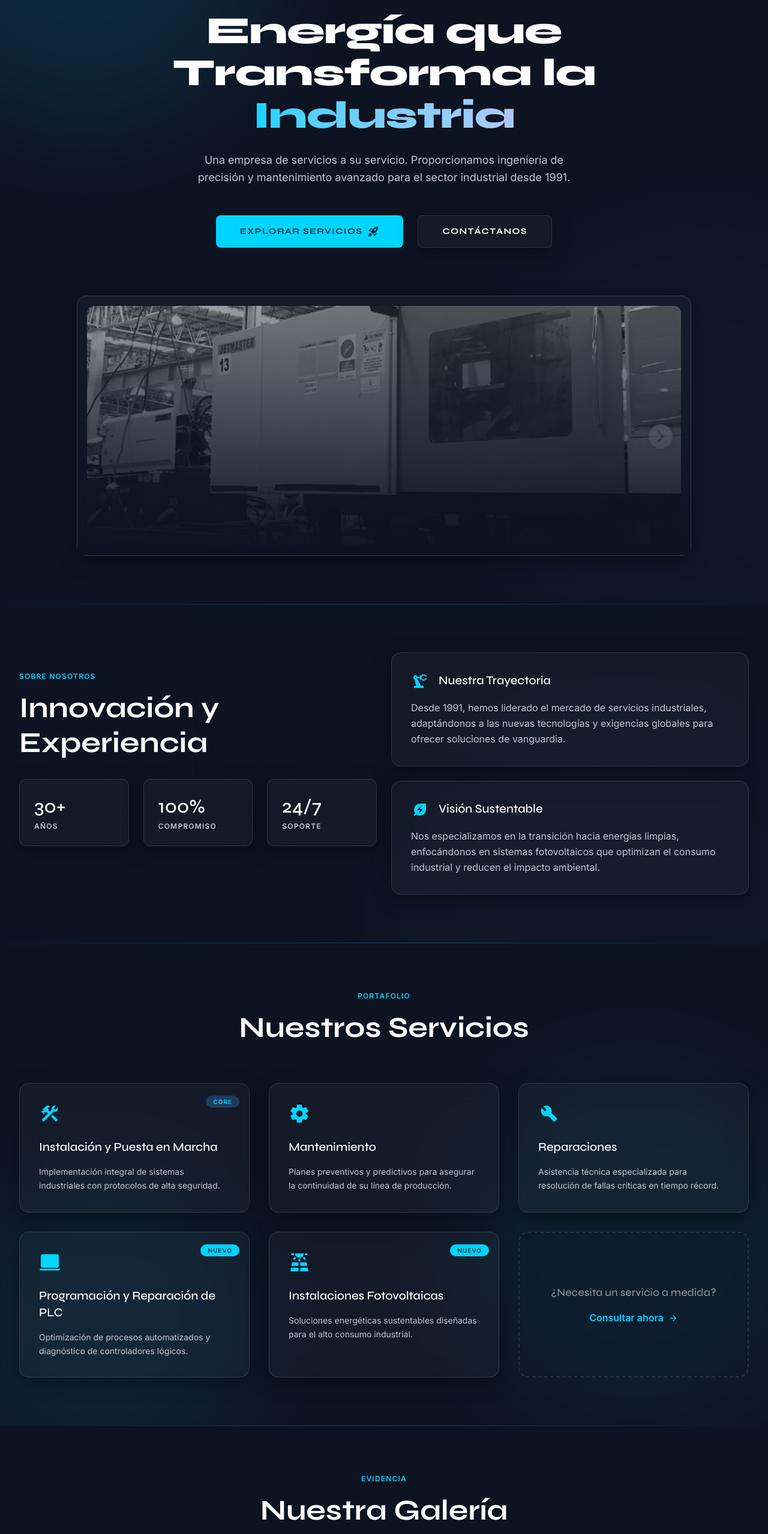
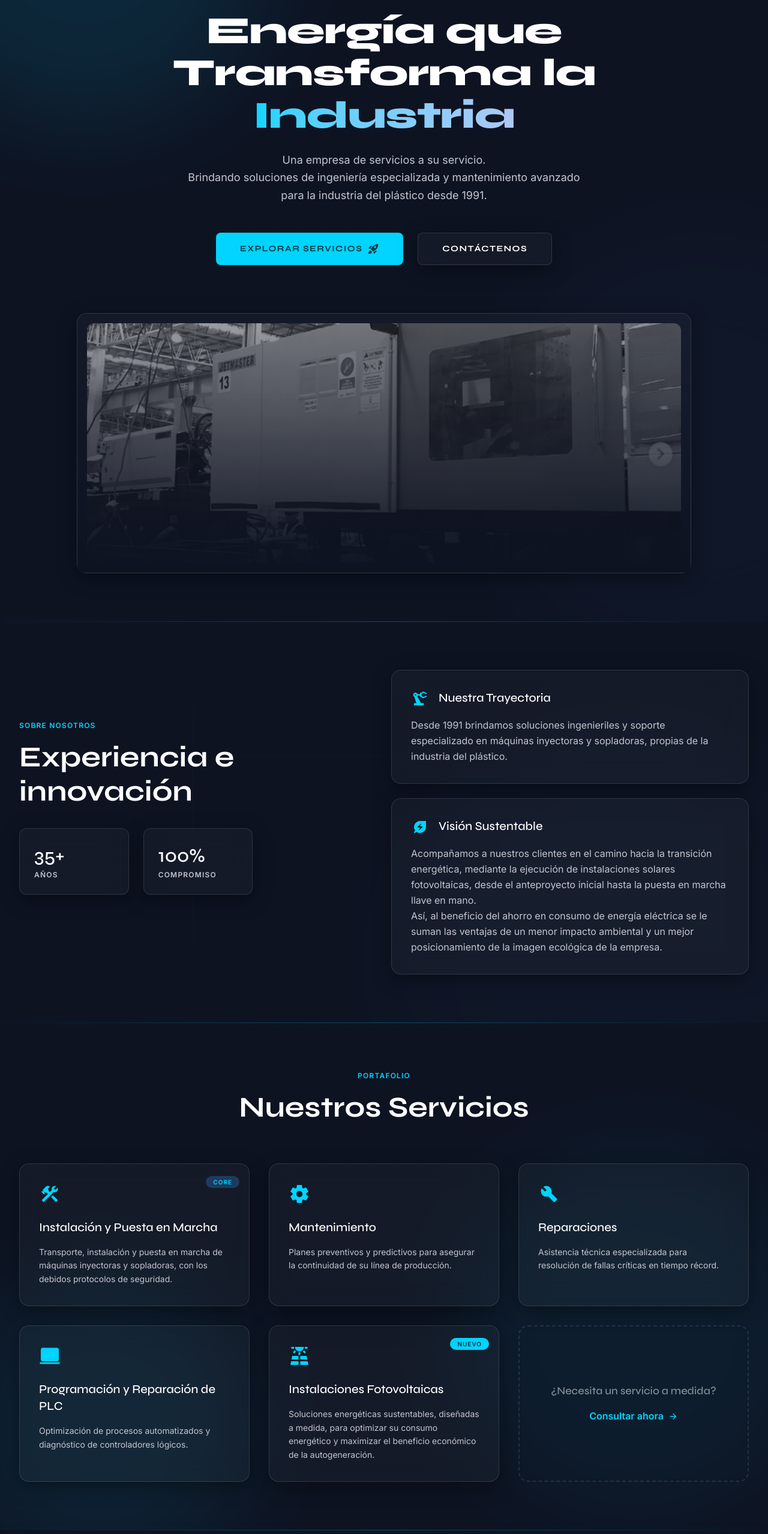
Before and after one commit to AgustinCevello/automacer, a React (Vite) app: page / in a window 1280 px wide. Shown: the part 239-2797 px from the top of the page at 60% size. Built offline with nearby package versions, Linux system fonts and the light colour scheme.

Commit message:
cambios de textos y agregado de imagen

```diff
--- a/src/components/About.jsx
+++ b/src/components/About.jsx
@@ -66,7 +66,7 @@ export default function About({ t, isDarkMode }) {
                   <Icon icon={cardIcons[i]} className="text-cyan-brand text-3xl" />
                   <h3 className={`font-[Syne] text-xl font-medium ${headingColor}`}>{card.title}</h3>
                 </div>
-                <p className="text-on-surface-variant leading-relaxed">{card.description}</p>
+                <p className="text-on-surface-variant leading-relaxed whitespace-pre-line">{card.description}</p>
               </motion.div>
             ))}
           </motion.div>
--- a/src/components/Gallery.jsx
+++ b/src/components/Gallery.jsx
@@ -1,15 +1,17 @@
 import { motion } from 'framer-motion'
 import { useInView } from 'react-intersection-observer'
+import Foto7 from '../images/Foto7.webp'
 import Foto1 from '../images/Foto1.webp'
 import Foto3 from '../images/Foto3.webp'
 import Foto4 from '../images/Foto4.webp'
 import Foto5 from '../images/Foto5.webp'
 
 const images = [
-  { src: Foto1, span: true },
+  { src: Foto7, colSpan2: true },
+  { src: Foto1 },
   { src: Foto3 },
   { src: Foto4 },
-  { src: Foto5, colSpan2: true },
+  { src: Foto5 },
 ]
 
 export default function Gallery({ t, isDarkMode }) {
@@ -23,9 +25,11 @@ export default function Gallery({ t, isDarkMode }) {
 
       <motion.div initial={{ opacity: 0 }} animate={inView ? { opacity: 1 } : {}} transition={{ duration: 0.6 }}
         className="max-w-[1280px] mx-auto text-center mb-16 relative z-10">
-        <span className="font-[Inter] text-xs font-semibold text-cyan-brand tracking-[0.1em] uppercase mb-4 block">
-          {t.label}
-        </span>
+        {t.label && (
+          <span className="font-[Inter] text-xs font-semibold text-cyan-brand tracking-[0.1em] uppercase mb-4 block">
+            {t.label}
+          </span>
+        )}
         <h2 className={`font-[Syne] text-[clamp(32px,5vw,48px)] leading-[1.2] font-bold ${headingColor}`}>
           {t.title}
         </h2>
@@ -34,12 +38,12 @@ export default function Gallery({ t, isDarkMode }) {
       <motion.div
         variants={{ hidden: { opacity: 0 }, visible: { opacity: 1, transition: { staggerChildren: 0.12 } } }}
         initial="hidden" animate={inView ? 'visible' : 'hidden'}
-        className="max-w-[1280px] mx-auto grid grid-cols-1 md:grid-cols-4 gap-4 relative z-10">
+        className="max-w-[1280px] mx-auto grid grid-cols-1 md:grid-cols-3 gap-4 relative z-10">
         {images.map((img, i) => (
           <motion.div key={i}
             variants={{ hidden: { opacity: 0, scale: 0.95 }, visible: { opacity: 1, scale: 1, transition: { duration: 0.5 } } }}
             className={`glass-panel p-2 rounded-2xl overflow-hidden group ${img.span ? 'md:col-span-2 md:row-span-2' : ''} ${img.colSpan2 ? 'md:col-span-2' : ''}`}>
-            <img src={img.src} alt={t.alts[i]}
+            <img src={img.src} alt={t.alts[i] || 'Imagen de la galería'}
               className={`w-full object-cover rounded-xl grayscale group-hover:grayscale-0 transition-all duration-500 ${img.span ? 'h-full scale-100 group-hover:scale-105' : 'h-64'}`} />
           </motion.div>
         ))}
--- a/src/components/Hero.jsx
+++ b/src/components/Hero.jsx
@@ -35,7 +35,7 @@ export default function Hero({ t, isDarkMode }) {
         </motion.h1>
 
         <motion.p initial={{ y: 40, opacity: 0 }} animate={inView ? { y: 0, opacity: 1 } : {}} transition={{ duration: 0.6, delay: 0.4 }}
-          className="font-[Inter] text-lg leading-relaxed text-on-surface-variant mb-12 max-w-2xl mx-auto">
+          className="font-[Inter] text-lg leading-relaxed text-on-surface-variant mb-12 max-w-2xl mx-auto whitespace-pre-line">
           {t.subtitle}
         </motion.p>
 
--- a/src/constants.js
+++ b/src/constants.js
@@ -11,26 +11,25 @@ export const TRANSLATIONS = {
       tagline: 'INDUSTRIAL TECH SOLUTIONS',
       h1_1: 'Energía que Transforma la',
       h1_2: 'Industria',
-      subtitle: 'Una empresa de servicios a su servicio. Proporcionamos ingeniería de precisión y mantenimiento avanzado para el sector industrial desde 1991.',
+      subtitle: 'Una empresa de servicios a su servicio. \nBrindando soluciones de ingeniería especializada y mantenimiento avanzado para la industria del plástico desde 1991.',
       cta_primary: 'Explorar Servicios',
-      cta_secondary: 'Contáctanos',
+      cta_secondary: 'Contáctenos',
     },
     about: {
       label: 'SOBRE NOSOTROS',
-      title: 'Innovación y Experiencia',
+      title: 'Experiencia e innovación',
       stats: [
-        { value: '30+', label: 'Años' },
+        { value: '35+', label: 'Años' },
         { value: '100%', label: 'Compromiso' },
-        { value: '24/7', label: 'Soporte' },
       ],
       cards: [
         {
           title: 'Nuestra Trayectoria',
-          description: 'Desde 1991, hemos liderado el mercado de servicios industriales, adaptándonos a las nuevas tecnologías y exigencias globales para ofrecer soluciones de vanguardia.',
+          description: 'Desde 1991 brindamos soluciones ingenieriles y soporte especializado en máquinas inyectoras y sopladoras, propias de la industria del plástico.',
         },
         {
           title: 'Visión Sustentable',
-          description: 'Nos especializamos en la transición hacia energías limpias, enfocándonos en sistemas fotovoltaicos que optimizan el consumo industrial y reducen el impacto ambiental.',
+          description: 'Acompañamos a nuestros clientes en el camino hacia la transición energética, mediante la ejecución de instalaciones solares fotovoltaicas, desde el anteproyecto inicial hasta la puesta en marcha llave en mano.\nAsí, al beneficio del ahorro en consumo de energía eléctrica se le suman las ventajas de un menor impacto ambiental y un mejor posicionamiento de la imagen ecológica de la empresa.',
         },
       ],
     },
@@ -38,17 +37,17 @@ export const TRANSLATIONS = {
       label: 'PORTAFOLIO',
       title: 'Nuestros Servicios',
       items: [
-        { title: 'Instalación y Puesta en Marcha', description: 'Implementación integral de sistemas industriales con protocolos de alta seguridad.', badge: 'CORE' },
+        { title: 'Instalación y Puesta en Marcha', description: 'Transporte, instalación y puesta en marcha de máquinas inyectoras y sopladoras, con los debidos protocolos de seguridad.', badge: 'CORE' },
         { title: 'Mantenimiento', description: 'Planes preventivos y predictivos para asegurar la continuidad de su línea de producción.' },
         { title: 'Reparaciones', description: 'Asistencia técnica especializada para resolución de fallas críticas en tiempo récord.' },
-        { title: 'Programación y Reparación de PLC', description: 'Optimización de procesos automatizados y diagnóstico de controladores lógicos.', badge: 'NUEVO' },
-        { title: 'Instalaciones Fotovoltaicas', description: 'Soluciones energéticas sustentables diseñadas para el alto consumo industrial.', badge: 'NUEVO' },
+        { title: 'Programación y Reparación de PLC', description: 'Optimización de procesos automatizados y diagnóstico de controladores lógicos.' },
+        { title: 'Instalaciones Fotovoltaicas', description: 'Soluciones energéticas sustentables, diseñadas a medida, para optimizar su consumo energético y maximizar el beneficio económico de la autogeneración.', badge: 'NUEVO' },
       ],
       cta_label: '¿Necesita un servicio a medida?',
       cta_link: 'Consultar ahora',
     },
     gallery: {
-      label: 'EVIDENCIA',
+      label: '',
       title: 'Nuestra Galería',
       alts: ['Engranajes mecánicos', 'Técnico trabajando', 'Paneles solares', 'Línea de producción'],
     },
@@ -70,7 +69,7 @@ export const TRANSLATIONS = {
         consent_and: ' y ',
         consent_terms: 'Términos y Condiciones',
         consent_error: 'Debes aceptar las políticas para continuar',
-        privacy_clause: 'Tus datos serán utilizados únicamente para responder tu consulta y gestionar el seguimiento de tu requerimiento técnico. No compartimos tu información con terceros.',
+        privacy_clause: 'Sus datos serán utilizados únicamente para responder su consulta y gestionar el seguimiento de su requerimiento técnico. No compartimos su información con terceros.',
       },
       legal: {
         privacy_title: 'Política de Privacidad',
@@ -96,7 +95,7 @@ export const TRANSLATIONS = {
     footer: {
       tagline: 'Una empresa de servicios a su servicio',
       links: ['Política de Privacidad', 'Términos de Servicio', 'Portal de Mantenimiento'],
-      copy: '© 2024 AUTOMACER INDUSTRIAL TECH SOLUTIONS. PRECISION ENGINEERED.',
+      copy: '® 2024 AUTOMACER INDUSTRIAL TECH SOLUTIONS. PRECISION ENGINEERED.',
     },
   },
 
@@ -112,26 +111,25 @@ export const TRANSLATIONS = {
       tagline: 'INDUSTRIAL TECH SOLUTIONS',
       h1_1: 'Energy that Transforms',
       h1_2: 'Industry',
-      subtitle: 'A service company at your service. We provide precision engineering and advanced maintenance for the industrial sector since 1991.',
+      subtitle: 'A service company at your service. \nProviding specialized engineering solutions and advanced maintenance for the plastics industry since 1991.',
       cta_primary: 'Explore Services',
       cta_secondary: 'Contact Us',
     },
     about: {
       label: 'ABOUT US',
-      title: 'Innovation & Experience',
+      title: 'Experience & Innovation',
       stats: [
-        { value: '30+', label: 'Years' },
+        { value: '35+', label: 'Years' },
         { value: '100%', label: 'Commitment' },
-        { value: '24/7', label: 'Support' },
       ],
       cards: [
         {
           title: 'Our History',
-          description: 'Since 1991, we have led the industrial services market, adapting to new technologies and global demands to deliver cutting-edge solutions.',
+          description: 'Since 1991, we provide engineering solutions and specialized support for injection and blow molding machines in the plastics industry.',
         },
         {
           title: 'Sustainable Vision',
-          description: 'We specialize in the transition to clean energy, focusing on photovoltaic systems that optimize industrial consumption and reduce environmental impact.',
+          description: 'We support our clients in their transition to clean energy through the implementation of photovoltaic solar installations, from the initial draft to a turnkey commissioning.\nThus, to the benefit of electrical energy savings are added the advantages of a lower environmental impact and a better positioning of the company\'s ecological image.',
         },
       ],
     },
@@ -139,17 +137,17 @@ export const TRANSLATIONS = {
       label: 'PORTFOLIO',
       title: 'Our Services',
       items: [
-        { title: 'Installation & Commissioning', description: 'Comprehensive implementation of industrial systems with high-security protocols.', badge: 'CORE' },
+        { title: 'Installation & Commissioning', description: 'Transport, installation, and commissioning of injection and blow molding machines, with the appropriate safety protocols.', badge: 'CORE' },
         { title: 'Maintenance', description: 'Preventive and predictive plans to ensure the continuity of your production line.' },
         { title: 'Repairs', description: 'Specialized technical assistance for resolving critical failures in record time.' },
-        { title: 'PLC Programming & Repair', description: 'Optimization of automated processes and diagnosis of programmable logic controllers.', badge: 'NEW' },
-        { title: 'Photovoltaic Installations', description: 'Sustainable energy solutions designed for high industrial consumption.', badge: 'NEW' },
+        { title: 'PLC Programming & Repair', description: 'Optimization of automated processes and diagnosis of programmable logic controllers.' },
+        { title: 'Photovoltaic Installations', description: 'Sustainable, custom-designed energy solutions to optimize your energy consumption and maximize the economic benefit of self-generation.', badge: 'NEW' },
       ],
       cta_label: 'Need a custom service?',
       cta_link: 'Inquire now',
     },
     gallery: {
-      label: 'EVIDENCE',
+      label: '',
       title: 'Our Gallery',
       alts: ['Mechanical gears', 'Technician working', 'Solar panels', 'Production line'],
     },
@@ -197,7 +195,7 @@ export const TRANSLATIONS = {
     footer: {
       tagline: 'A service company at your service',
       links: ['Privacy Policy', 'Terms of Service', 'Maintenance Portal'],
-      copy: '© 2024 AUTOMACER INDUSTRIAL TECH SOLUTIONS. PRECISION ENGINEERED.',
+      copy: '® 2024 AUTOMACER INDUSTRIAL TECH SOLUTIONS. PRECISION ENGINEERED.',
     },
   },
 }
```
Also changed, not shown: src/images/Foto7.png (added), src/images/Foto7.webp (added).
